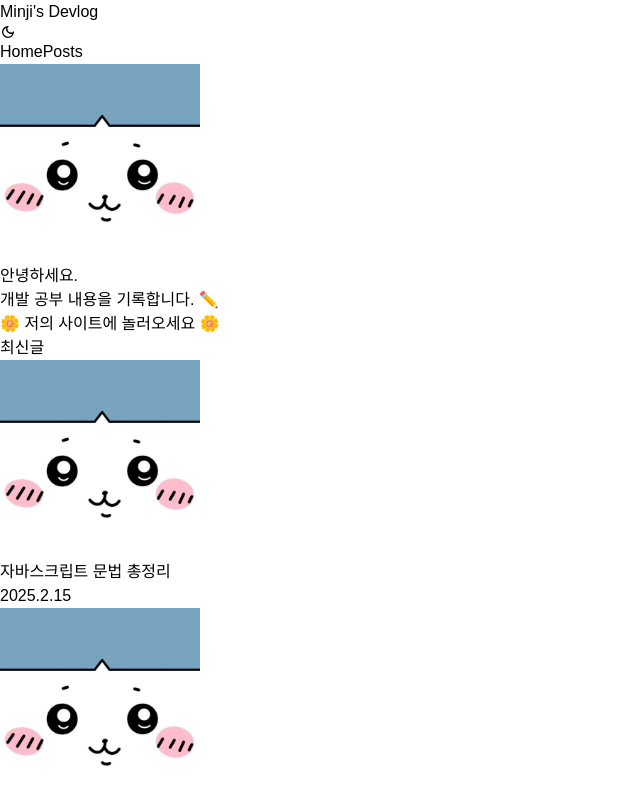
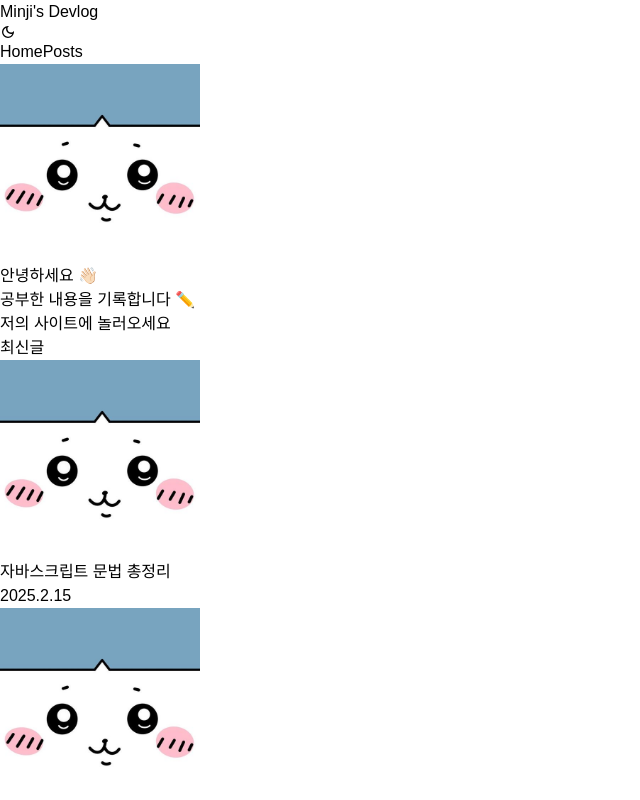
Before and after one commit to jungminji0215/blog, a Next.js app: page / in a window 1280 px wide. Shown: the whole page, without its empty margins (0-640 px from the left). Built offline with nearby package versions, Linux system fonts and the light colour scheme; a web font is replaced by a local one.

Commit message:
refac : 컴포넌트명 변경
- MyProfile -> Hero

```diff
--- a/src/app/components/Header.tsx
+++ b/src/app/components/Header.tsx
@@ -5,8 +5,8 @@ import { MdOutlineDarkMode } from "react-icons/md";
 
 export default function Header() {
   return (
-    <header className="bg-gray-200">
-      <nav className="bg-red-300 max-w-screen-xl m-auto p-4 flex justify-between">
+    <header>
+      <nav className="max-w-screen-xl m-auto p-4 flex justify-between border-b border-gray-200">
         <div>
           <Link href={ROUTES.HOME}>
             <h1 className="font-bold text-3xl">{`Minji's Devlog`}</h1>
--- /dev/null
+++ b/src/app/components/Hero.tsx
@@ -0,0 +1,26 @@
+import Image from "next/image";
+import React from "react";
+import profileImage from "../../../public/minji.jpeg";
+import Link from "next/link";
+
+export default function Hero() {
+  return (
+    <section className="flex flex-col md:flex-row justify-center items-center gap-5 p-5 max-w-screen-xl m-auto">
+      <Image
+        src={profileImage}
+        alt="프로필 사진"
+        width={200}
+        height={200}
+        priority
+        className="border border-gray-300 rounded-full"
+      />
+      <div className="flex flex-col justify-center">
+        <p>안녕하세요 👋🏻</p>
+        <p>공부한 내용을 기록합니다 ✏️</p>
+        <Link href="/">
+          <button className="text-sm mt-3 bg-yellow-500 rounded-xl py-1 px-4">저의 사이트에 놀러오세요</button>
+        </Link>
+      </div>
+    </section>
+  );
+}
--- a/src/app/components/MyProfile.tsx
+++ /dev/null
@@ -1,16 +0,0 @@
-import Image from "next/image";
-import React from "react";
-import profileImage from "../../../public/minji.jpeg";
-
-export default function MyProfile() {
-  return (
-    <section className="flex flex-col md:flex-row bg-green-200 justify-center items-center gap-5 p-5 max-w-screen-xl m-auto">
-      <Image src={profileImage} alt="프로필 사진" width={200} height={200} priority className="rounded-full" />
-      <div className="flex flex-col justify-center">
-        <p>안녕하세요.</p>
-        <p>개발 공부 내용을 기록합니다. ✏️</p>
-        <p className="text-gray-300 text-sm cursor-pointer mt-3">🌼 저의 사이트에 놀러오세요 🌼</p>
-      </div>
-    </section>
-  );
-}
--- a/src/app/page.tsx
+++ b/src/app/page.tsx
@@ -1,10 +1,10 @@
-import MyProfile from "./components/MyProfile";
+import Hero from "./components/Hero";
 import Posts from "./components/post/Posts";
 import RecentPost from "./components/post/RecentPost";
 export default function Home() {
   return (
     <>
-      <MyProfile />
+      <Hero />
       <RecentPost />
       {/* TODO 컴포넌트 분리 (컴포넌트명 고민중) */}
       <section className="max-w-screen-xl m-auto p-5 bg-gray-300">
```
